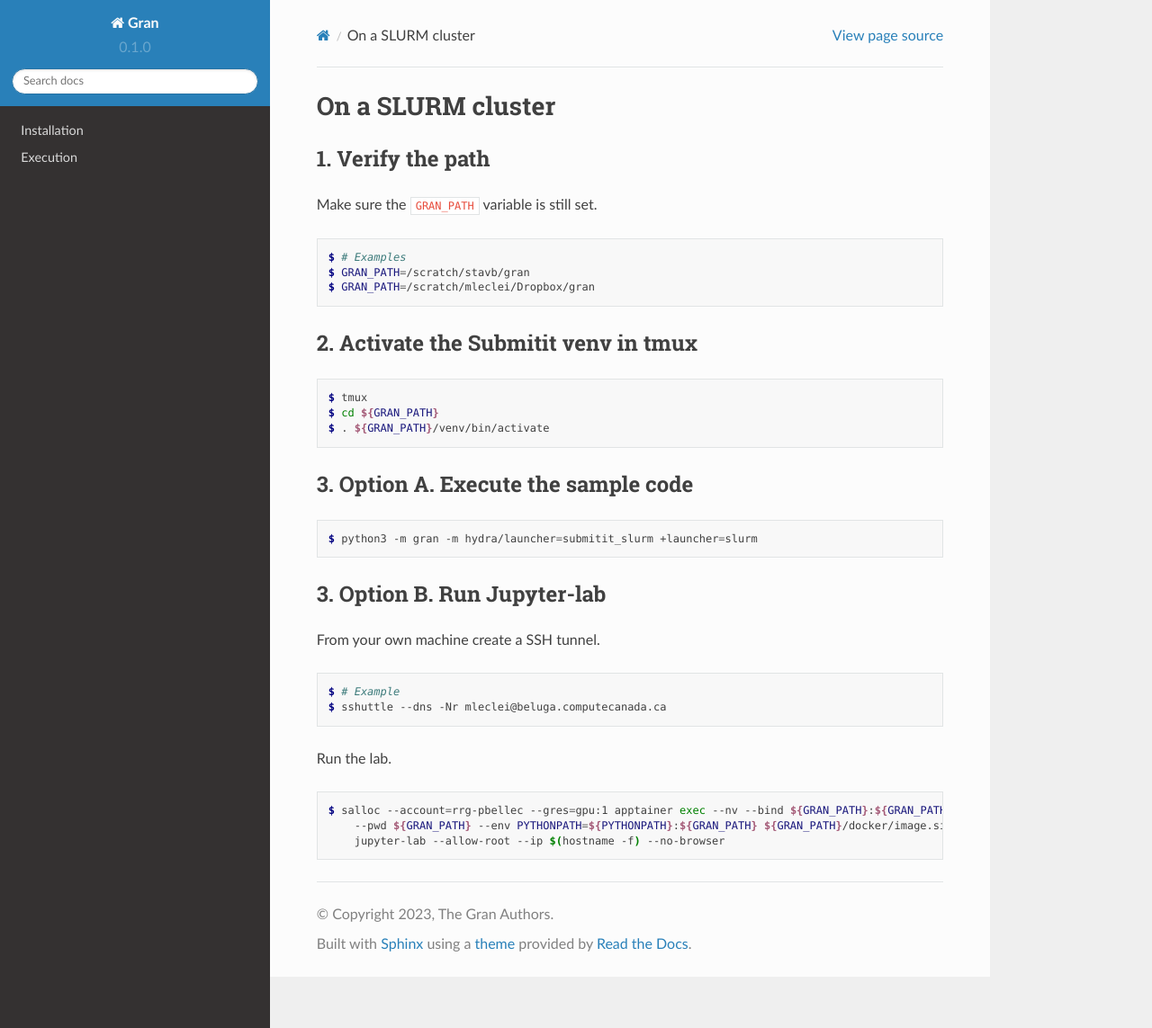
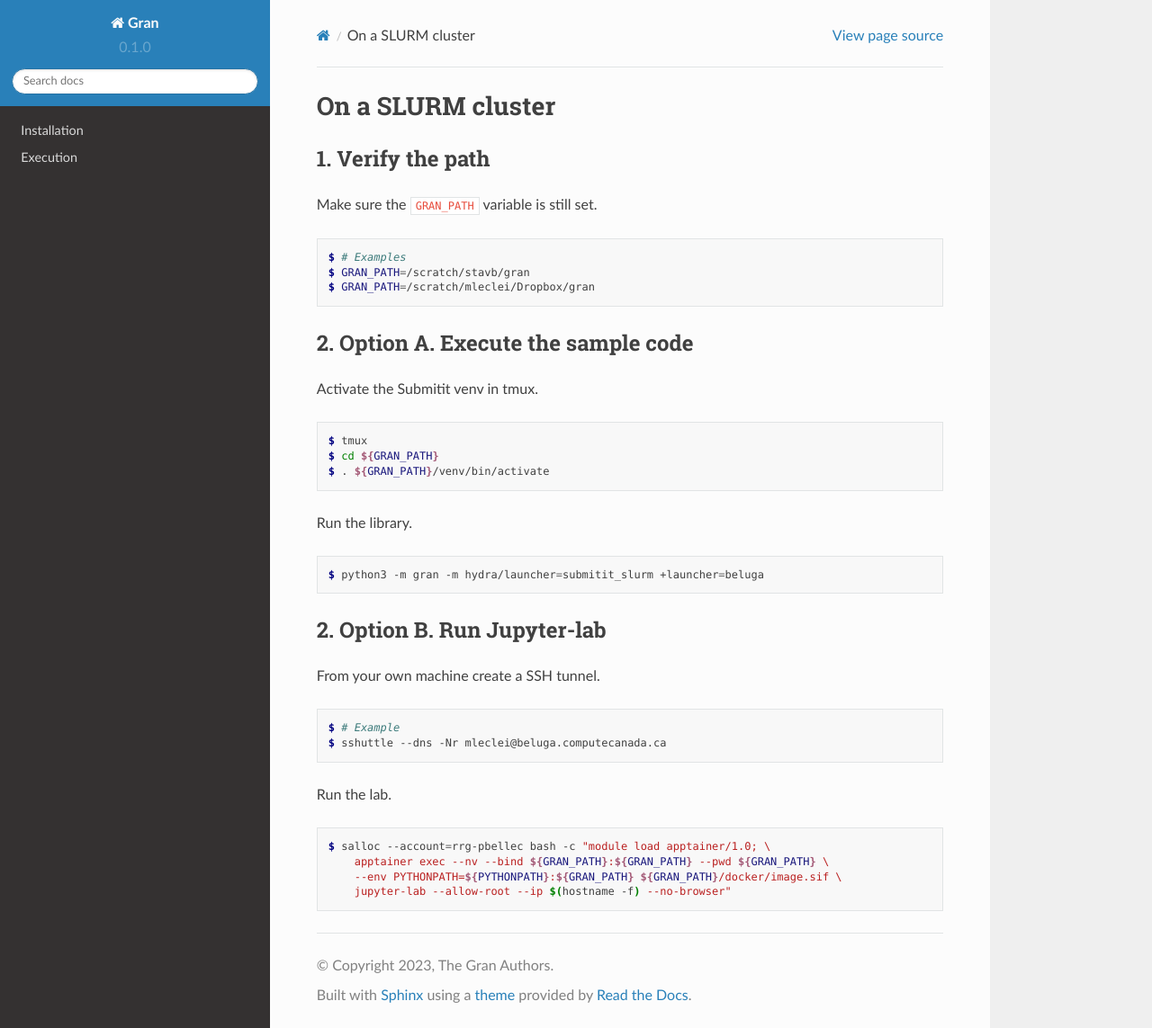
Before and after one commit to MaximilienLC/gran, a Sphinx documentation site: the page built from docs/Execution_On_a_SLURM_cluster.rst, in a window 1280 px wide and 1143 px high. Shown: the whole window at 90% size. Built offline with Sphinx 7.4.7 and the Read the Docs theme 2.0.0, drawn with Linux system fonts in a browser that asks for light colours.

Commit message:
path / doc fixes

```diff
--- a/docs/Execution_On_a_SLURM_cluster.rst
+++ b/docs/Execution_On_a_SLURM_cluster.rst
@@ -14,8 +14,10 @@ Make sure the ``GRAN_PATH`` variable is still set.
    $ GRAN_PATH=/scratch/stavb/gran
    $ GRAN_PATH=/scratch/mleclei/Dropbox/gran
 
-2. Activate the Submitit venv in tmux
--------------------------------------
+2. Option A. Execute the sample code
+------------------------------------
+
+Activate the Submitit venv in tmux.
 
 .. code-block:: console
 
@@ -23,14 +25,13 @@ Make sure the ``GRAN_PATH`` variable is still set.
     $ cd ${GRAN_PATH}
     $ . ${GRAN_PATH}/venv/bin/activate
 
-3. Option A. Execute the sample code
-------------------------------------
+Run the library.
 
 .. code-block:: console
 
-    $ python3 -m gran -m hydra/launcher=submitit_slurm +launcher=slurm
+    $ python3 -m gran -m hydra/launcher=submitit_slurm +launcher=beluga
 
-3. Option B. Run Jupyter-lab
+2. Option B. Run Jupyter-lab
 ----------------------------
 
 From your own machine create a SSH tunnel.
@@ -44,6 +45,7 @@ Run the lab.
 
 .. code-block:: console
 
-    $ salloc --account=rrg-pbellec --gres=gpu:1 apptainer exec --nv --bind ${GRAN_PATH}:${GRAN_PATH} \
-        --pwd ${GRAN_PATH} --env PYTHONPATH=${PYTHONPATH}:${GRAN_PATH} ${GRAN_PATH}/docker/image.sif \
-        jupyter-lab --allow-root --ip $(hostname -f) --no-browser
+    $ salloc --account=rrg-pbellec bash -c "module load apptainer/1.0; \
+        apptainer exec --nv --bind ${GRAN_PATH}:${GRAN_PATH} --pwd ${GRAN_PATH} \
+        --env PYTHONPATH=${PYTHONPATH}:${GRAN_PATH} ${GRAN_PATH}/docker/image.sif \
+        jupyter-lab --allow-root --ip $(hostname -f) --no-browser"
--- a/docs/Execution_On_a_machine_without_sudo_privileges.rst
+++ b/docs/Execution_On_a_machine_without_sudo_privileges.rst
@@ -12,7 +12,7 @@ Make sure the ``GRAN_PATH`` variable is still set.
 
    # Examples
    $ GRAN_PATH=/home/stav/gran
-   $ GRAN_PATH=/home/mleclei/Dropbox/gran
+   $ GRAN_PATH=/data/simexp/mleclei/Dropbox/gran
 
 2. Option A. Execute the sample code
 ------------------------------------
--- a/docs/Execution_On_your_own_machine.rst
+++ b/docs/Execution_On_your_own_machine.rst
@@ -14,7 +14,7 @@ Make sure the ``GRAN_PATH`` variable is still set.
    $ GRAN_PATH=/home/stav/gran
    $ GRAN_PATH=/home/max/Dropbox/gran
 
-2. a. Execute the sample code
+2. Option A. Execute the sample code
 -----------------------------
 
 .. code-block:: console
@@ -24,7 +24,7 @@ Make sure the ``GRAN_PATH`` variable is still set.
            -v ${GRAN_PATH}:${GRAN_PATH} -w ${GRAN_PATH} \
            -v /dev/shm/:/dev/shm/ gran:latest python3 gran
 
-2. b. Run jupyter-lab
+2. Option B. Run Jupyter-lab
 ---------------------
 
 .. code-block:: console
--- a/docs/Installation_On_a_machine_without_sudo_privileges.rst
+++ b/docs/Installation_On_a_machine_without_sudo_privileges.rst
@@ -23,7 +23,7 @@ Set the ``GRAN_PATH`` variable.
 
    # Examples
    $ GRAN_PATH=/home/stav/gran
-   $ GRAN_PATH=/home/mleclei/Dropbox/gran
+   $ GRAN_PATH=/data/simexp/mleclei/Dropbox/gran
 
 Clone the repository.
 
```
Also changed, not shown: 8 other files.
